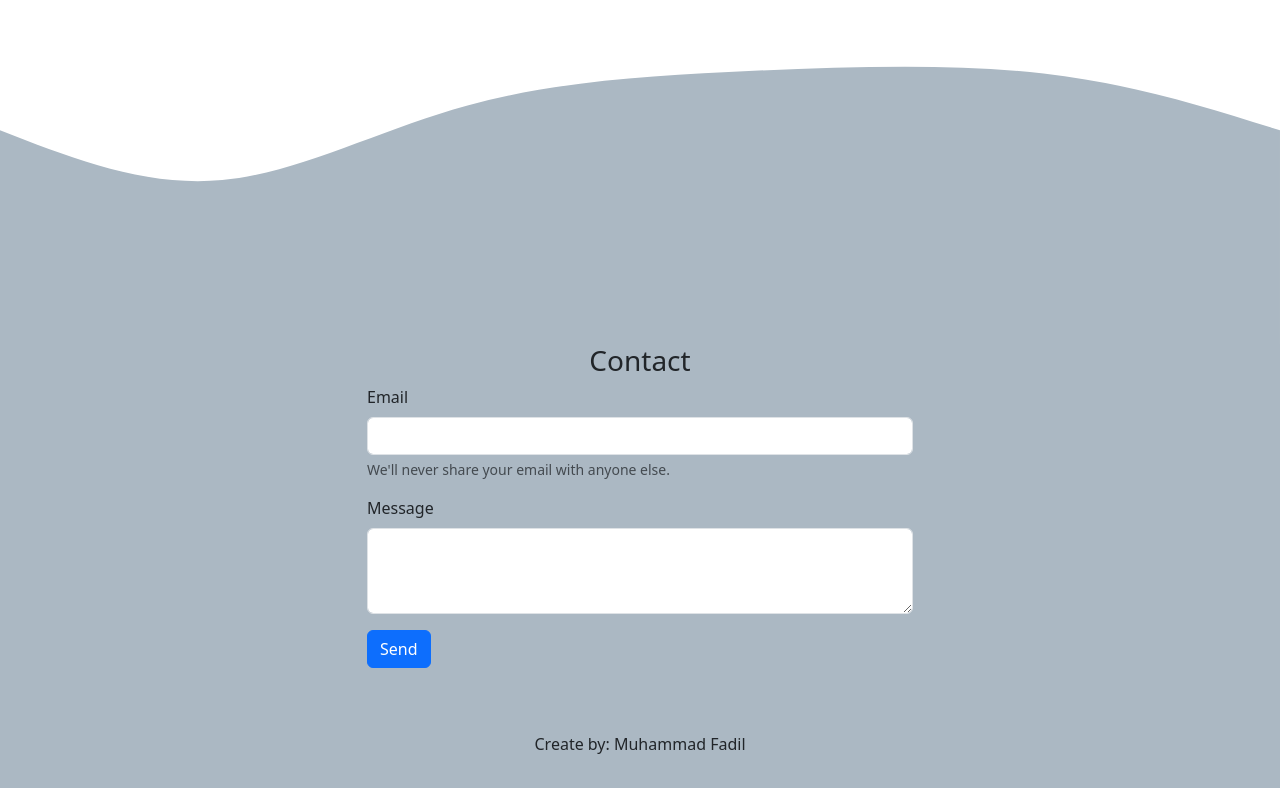
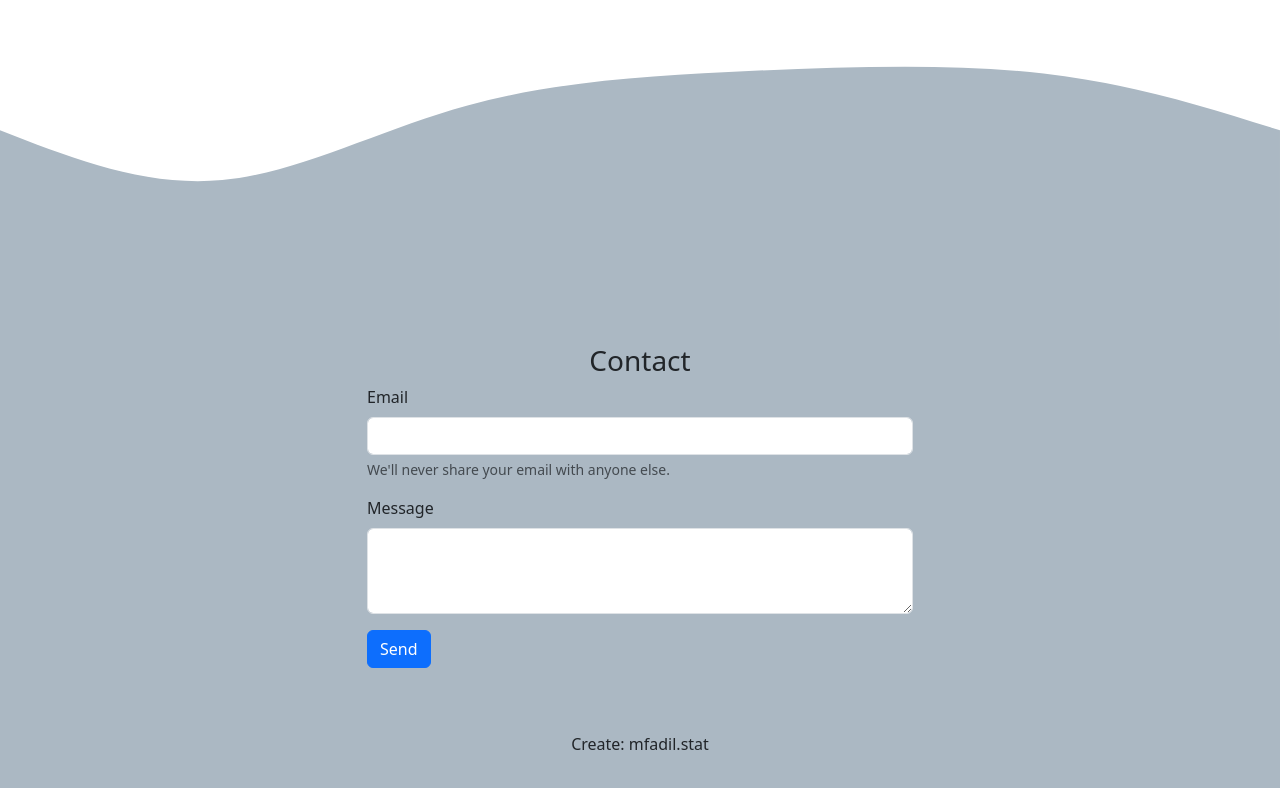
Before and after one commit to mfadil008/website, a plain HTML site: page index.html in a window 1280 px wide. Shown: the part 1947-2735 px from the top of the page. Drawn offline with nearby package versions, Linux system fonts and the light colour scheme.

Commit message:
update: Create

```diff
--- a/index.html
+++ b/index.html
@@ -259,7 +259,7 @@
     <section class="footer pb-3 pt-5 bg" id="footer">
       <div class="container">
         <div class="text-center">
-          <p>Create by: Muhammad Fadil</p>
+          <p>Create: mfadil.stat</p>
         </div>
       </div>
     </section>
```
